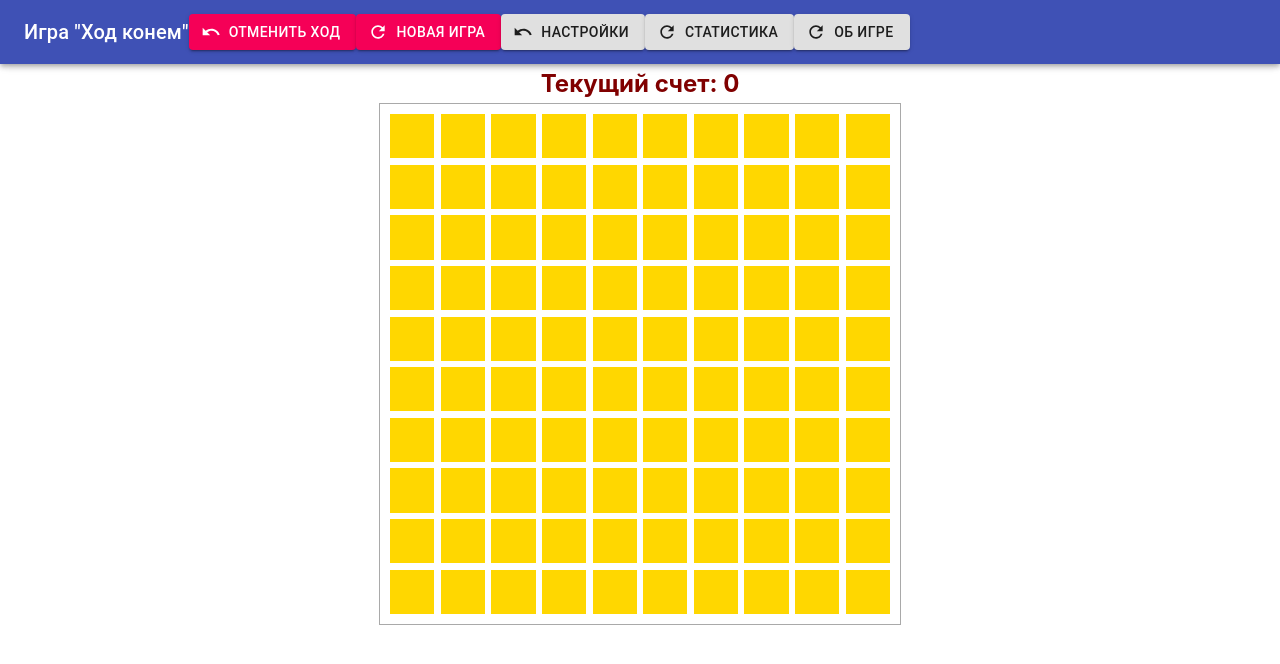
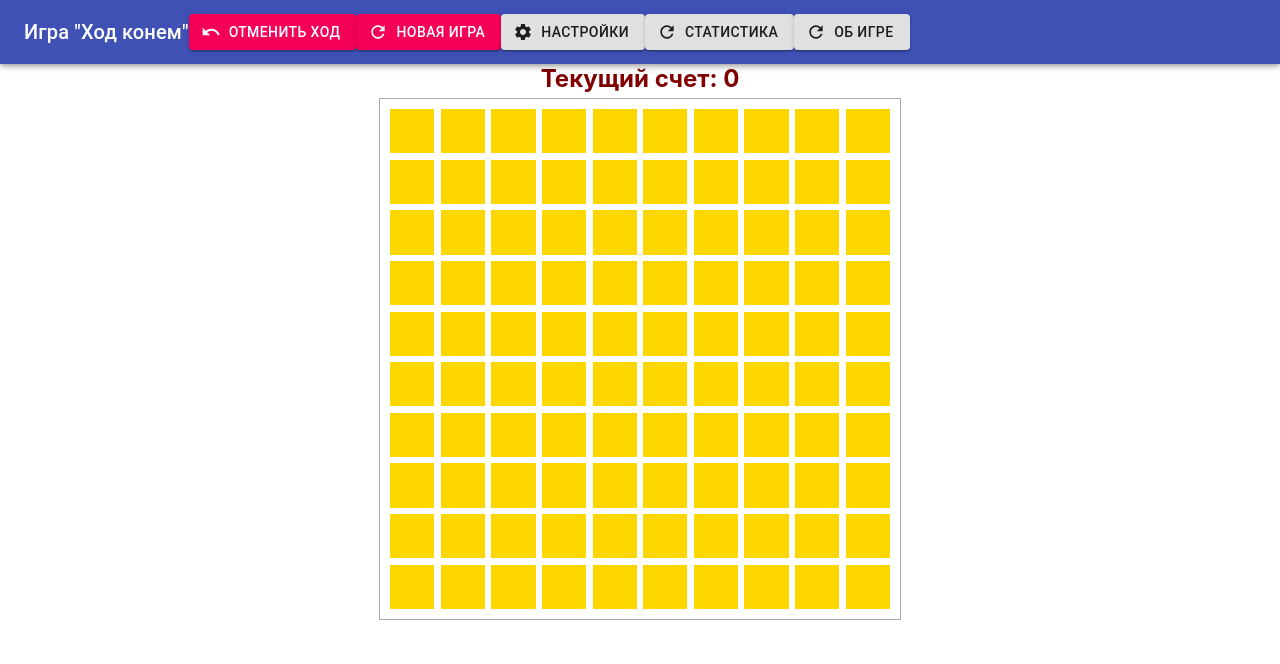
Before and after one commit to KarpusKonstantin/react-game, a React (Create React App) app: page / in a window 1280 px wide. Shown: the top 664 px of the page. Built offline with nearby package versions, Linux system fonts and the light colour scheme.

Commit message:
feat: add clearArea (new Game) function feat: add undo function

```diff
--- a/src/App.js
+++ b/src/App.js
@@ -8,6 +8,7 @@ import Typography from "@material-ui/core/Typography";
 import Button from "@material-ui/core/Button";
 import UndoIcon from '@material-ui/icons/Undo';
 import RefreshIcon from '@material-ui/icons/Refresh';
+import SettingsIcon from '@material-ui/icons/Settings';
 
 function App() {
 
@@ -22,7 +23,7 @@ function App() {
           <Button variant="contained" color="secondary" startIcon={<UndoIcon />} >Отменить ход</Button>
           <Button variant="contained" color="secondary" startIcon={<RefreshIcon />}>Новая игра</Button>
 
-          <Button variant="contained" color="default" startIcon={<UndoIcon />}>Настройки</Button>
+          <Button variant="contained" color="default" startIcon={<SettingsIcon />}>Настройки</Button>
           <Button variant="contained" color="default" startIcon={<RefreshIcon />}>Статистика</Button>
           <Button variant="contained" color="default" startIcon={<RefreshIcon />}>Об игре</Button>
 
--- a/src/GameArea/GameArea.js
+++ b/src/GameArea/GameArea.js
@@ -9,14 +9,13 @@ import Snackbar from "@material-ui/core/Snackbar";
 import { Alert } from "@material-ui/lab";
 
 import './gameArea.css'
-import Typography from "@material-ui/core/Typography";
-import Toolbar from "@material-ui/core/Toolbar";
 
 
 function GameArea(props) {
   const [score, setScore] = useState(0);
   const [prevCol, setPrevCol] = useState(0);
   const [prevRow, setPrevRow] = useState(0);
+
   const [open, setOpen] = useState(false);
   const [openSnackBar, setOpenSnackBar] = useState(false);
 
@@ -77,6 +76,7 @@ function GameArea(props) {
 
     localStorage.setItem('gameLog', JSON.stringify(gameLogArray));
   }
+
 
   function statusGameCheck(cCol, cRow, score) {
     let xCount = 0;
@@ -142,6 +142,24 @@ function GameArea(props) {
   //   end;
   //
   //
+  }
+
+  function clearArea() {
+    let cells = document.querySelectorAll('.cell');
+
+    cells.forEach((item) => {
+      item.innerText = '';
+      item.classList.remove('currentCell');
+      item.classList.remove('useCell');
+
+      if (!item.classList.contains('emptyCell')) {
+        item.classList.add('emptyCell');
+      }
+    });
+
+    setScore(0);
+
+    localStorage.removeItem('gameLog');
   }
 
   function cellClick(event) {
@@ -221,6 +239,35 @@ function GameArea(props) {
     });
   }
 
+  function undo() {
+    const gameLogArray = JSON.parse(localStorage.getItem('gameLog'));
+
+    if (gameLogArray && gameLogArray.length > 1) {
+      let el = getElementInGameArea(prevCol, prevRow);
+
+      el.innerText = '';
+      el.classList.remove('currentCell');
+      el.classList.add('emptyCell');
+
+      gameLogArray.pop();
+      const c = gameLogArray[gameLogArray.length - 1].col;
+      const r = gameLogArray[gameLogArray.length - 1].row;
+      const s = gameLogArray[gameLogArray.length - 1].score;
+
+      el = getElementInGameArea(c, r);
+      el.classList.remove('useCell');
+      el.classList.add('currentCell');
+
+      setPrevCol(c);
+      setPrevRow(r);
+      setScore(s);
+
+      localStorage.setItem('gameLog', JSON.stringify(gameLogArray));
+    } else {
+      clearArea();
+    }
+  }
+
   useEffect(() => {
     const gameLogArray = JSON.parse(localStorage.getItem('gameLog'));
     if (gameLogArray) {
@@ -230,7 +277,7 @@ function GameArea(props) {
 
   return (
     <div>
-      <div className="currentScore">
+      <div className="currentScore" onClick={undo}>
         Текущий счет: { score }
       </div>
       <div className='gameArea'>
--- a/src/GameArea/gameArea.css
+++ b/src/GameArea/gameArea.css
@@ -43,6 +43,5 @@
     color: maroon;
     font-weight: bold;
     font-size: 1.5em;
-    margin-top: 5px;
     margin-bottom: 5px;
 }
```
